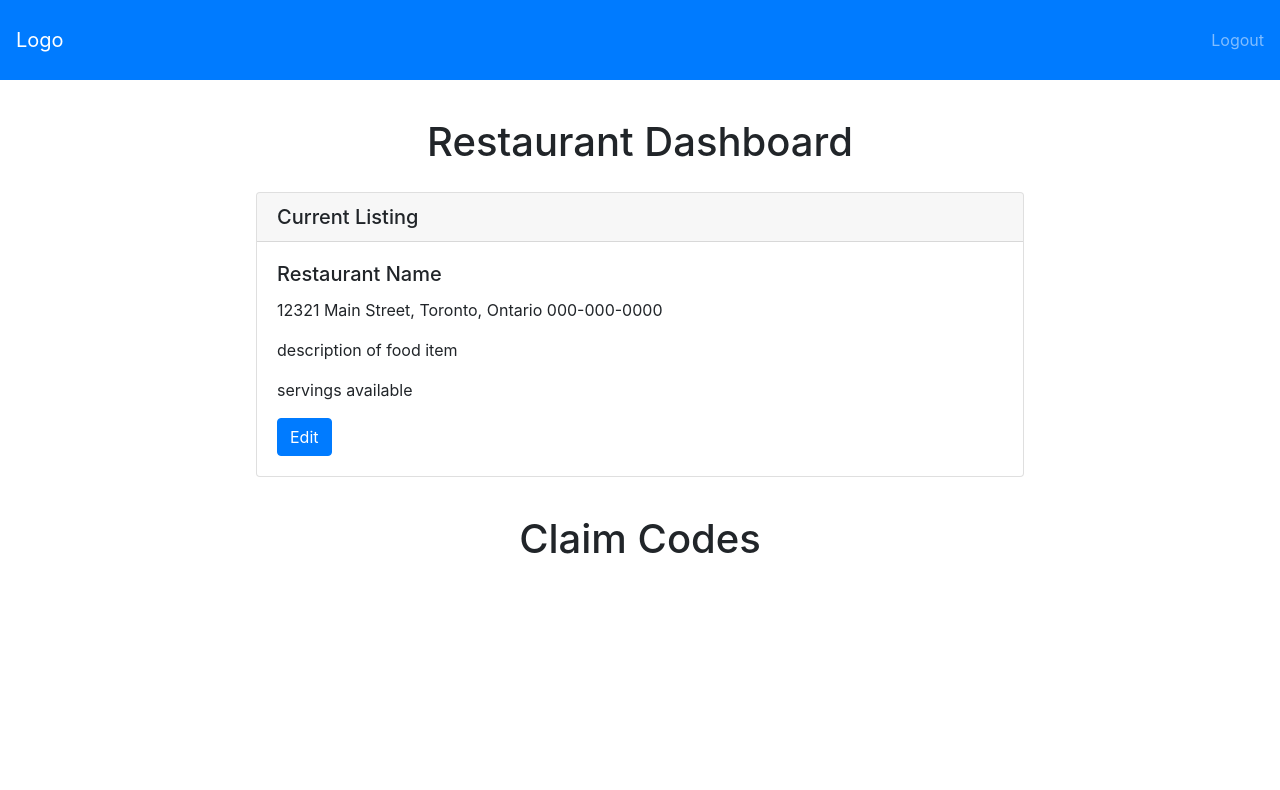
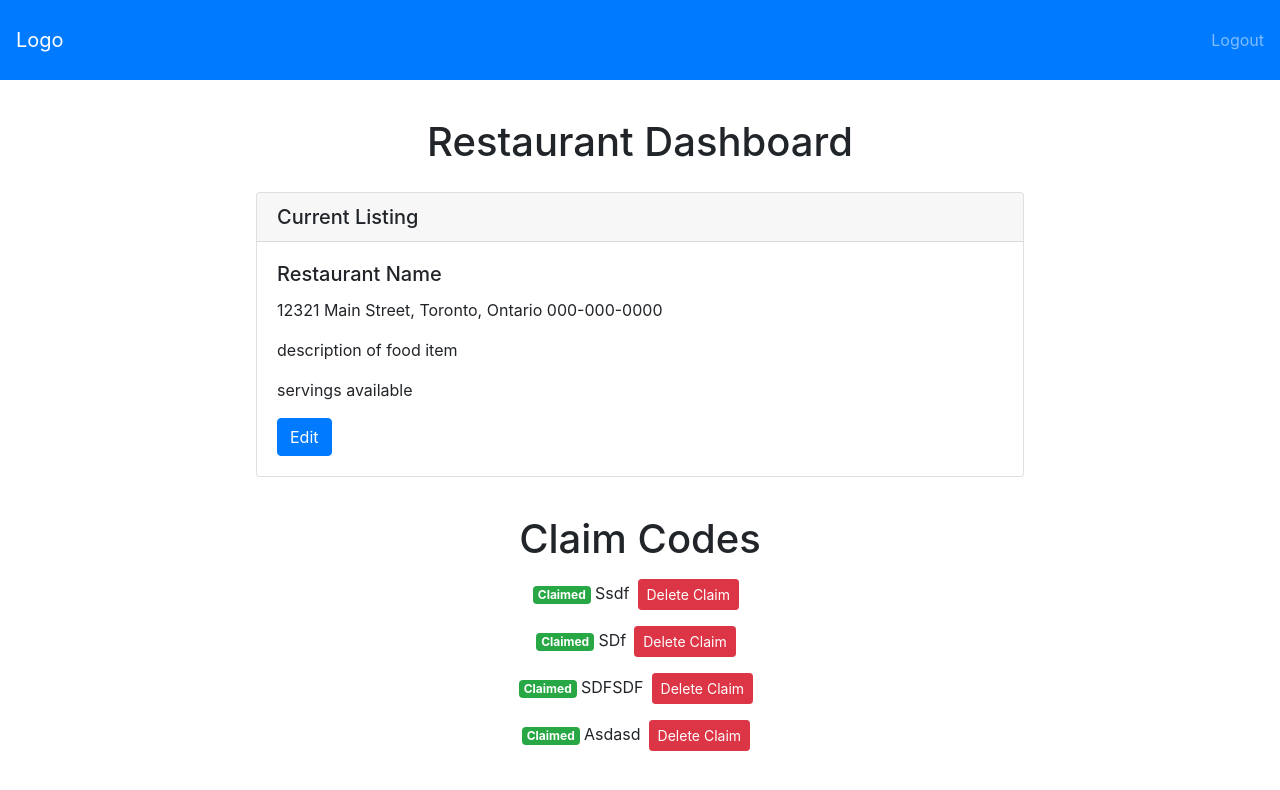
Before and after one commit to sydnieec/MealRelief, a React (Create React App) app in the folder website/: page /restaurantdashboard in a window 1280 px wide. Shown: the top 790 px of the page. Built offline with nearby package versions, Linux system fonts and the light colour scheme.

Commit message:
claimed code layouts

```diff
--- a/website/src/App.css
+++ b/website/src/App.css
@@ -11,6 +11,9 @@
 .title {
   text-align: center;
   padding-top: 3%;
+}
+.center {
+  text-align: center;
 }
 nav {
   display: flex;
--- /dev/null
+++ b/website/src/components/claim.jsx
@@ -0,0 +1,22 @@
+import React, { Component } from "react";
+import Badge from "react-bootstrap/Badge";
+//class for what an indivdual claim would look like
+class Claim extends Component {
+  render() {
+    console.log("props", this.props);
+    return (
+      <div>
+        <Badge variant="success">Claimed</Badge>{" "}
+        <span style={{ fontsize: 30 }}>{this.props.claim.value}</span>
+        <button
+          onClick={() => this.props.onDelete(this.props.claim.id)}
+          className="btn btn-danger btn-sm m-2"
+        >
+          Delete Claim
+        </button>
+      </div>
+    );
+  }
+}
+
+export default Claim;
--- /dev/null
+++ b/website/src/components/claims.jsx
@@ -0,0 +1,17 @@
+import React, { Component } from "react";
+import Claim from "./claim";
+
+//class to map the claims
+class Claims extends Component {
+  render() {
+    return (
+      <div>
+        {this.props.claimslist.map((claim) => (
+          <Claim key={claim.id} onDelete={this.props.onDelete} claim={claim} />
+        ))}
+      </div>
+    );
+  }
+}
+
+export default Claims;
--- a/website/src/pages/RestaurantDashboard.jsx
+++ b/website/src/pages/RestaurantDashboard.jsx
@@ -5,6 +5,7 @@ import NavRestaurant from "../NavRestaurant";
 import Card from "react-bootstrap/Card";
 import Button from "react-bootstrap/Button";
 import "../App.css";
+import Claims from "../components/claims";
 // import axios from "axios";
 
 // function RestaurantDashboard() {
@@ -25,7 +26,20 @@ import "../App.css";
 // export default RestaurantDashboard;
 
 class RestaurantDashboard extends Component {
-  state = {};
+  state = {
+    claimslist: [
+      { id: 1, value: "Ssdf" },
+      { id: 2, value: "SDf" },
+      { id: 3, value: "SDFSDF" },
+      { id: 4, value: "Asdasd" },
+    ],
+  };
+
+  //deletes claim from claim list
+  handleDelete = (claimid) => {
+    const claimslist = this.state.claimslist.filter((c) => c.id !== claimid);
+    this.setState({ claimslist });
+  };
 
   render() {
     return (
@@ -46,6 +60,12 @@ class RestaurantDashboard extends Component {
           </Card.Body>
         </Card>
         <h1 className="title"> Claim Codes</h1>
+        <div className="center">
+          <Claims
+            claimslist={this.state.claimslist}
+            onDelete={this.handleDelete}
+          />
+        </div>
       </React.Fragment>
     );
   }
```
